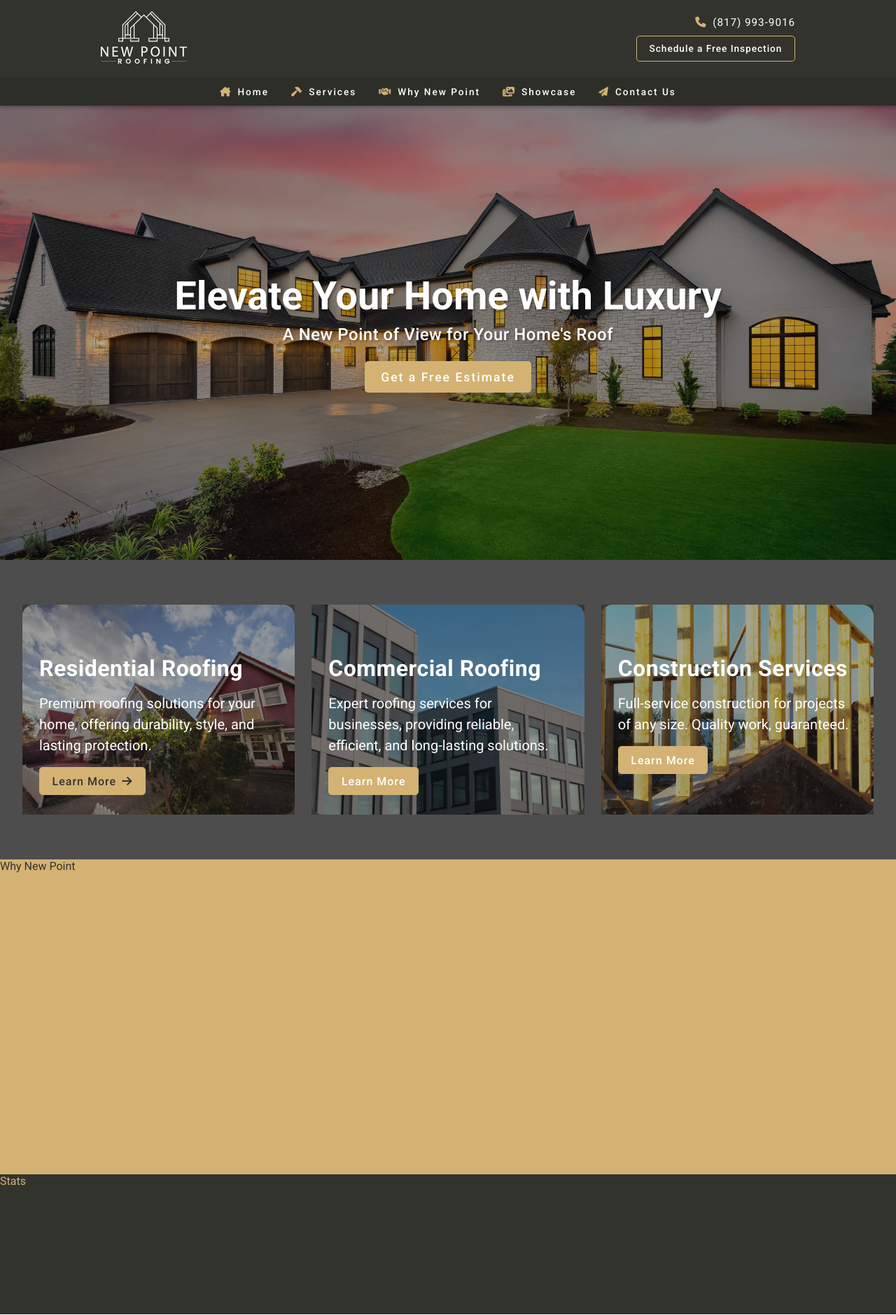
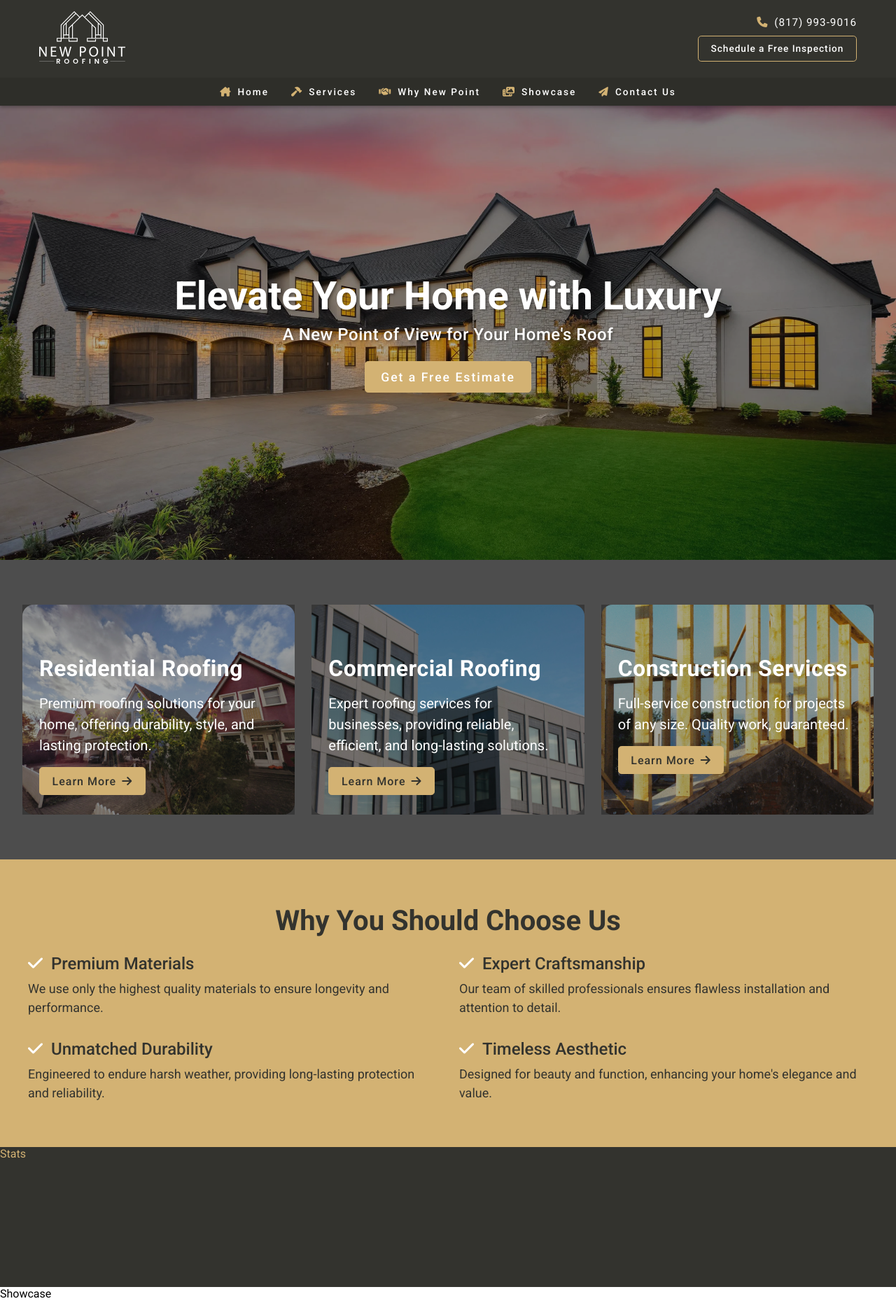
Before and after one commit to bjded/newpointroofing, a PHP site: page / in a window 1280 px wide. Shown: the top 1879 px of the page at 70% size. Run offline with PHP 8.4, Linux system fonts and the light colour scheme.

Commit message:
why section done

```diff
--- a/index.html
+++ b/index.html
@@ -126,7 +126,7 @@
                     Expert roofing services for businesses, providing reliable,
                     efficient, and long-lasting solutions.
                 </p>
-                <a href="#" class="btn btn-primary">Learn More</a>
+                <a href="#" class="btn btn-primary-arrow">Learn More</a>
             </div>
             <div
                 data-aos="fade-left"
@@ -139,11 +139,43 @@
                     Full-service construction for projects of any size. Quality
                     work, guaranteed.
                 </p>
-                <a href="#" class="btn btn-primary">Learn More</a>
+                <a href="#" class="btn btn-primary-arrow">Learn More</a>
             </div>
         </section>
 
-        <section id="why-new-point">Why New Point</section>
+        <section id="why-new-point" class="container">
+            <h2 class="container-heading">Why You Should Choose Us</h2>
+            <div class="whys">
+                <div class="why">
+                    <h3>Premium Materials</h3>
+                    <p>
+                        We use only the highest quality materials to ensure
+                        longevity and performance.
+                    </p>
+                </div>
+                <div class="why">
+                    <h3>Expert Craftsmanship</h3>
+                    <p>
+                        Our team of skilled professionals ensures flawless
+                        installation and attention to detail.
+                    </p>
+                </div>
+                <div class="why">
+                    <h3>Unmatched Durability</h3>
+                    <p>
+                        Engineered to endure harsh weather, providing
+                        long-lasting protection and reliability.
+                    </p>
+                </div>
+                <div class="why">
+                    <h3>Timeless Aesthetic</h3>
+                    <p>
+                        Designed for beauty and function, enhancing your home's
+                        elegance and value.
+                    </p>
+                </div>
+            </div>
+        </section>
 
         <section id="stats">Stats</section>
 
--- a/scripts/scripts.js
+++ b/scripts/scripts.js
@@ -27,5 +27,7 @@ document.querySelectorAll('a[href^="#"]').forEach((anchor) => {
 document.addEventListener("DOMContentLoaded", function () {
     //console.log("ready!");
 
-    AOS.init();
+    AOS.init({
+        once: true,
+    });
 });
--- a/styles/styles.css
+++ b/styles/styles.css
@@ -1,3 +1,5 @@
+@charset "UTF-8";
+/*1024px;*/
 *,
 *::before,
 *::after {
@@ -13,6 +15,16 @@ body {
 
 .container {
   padding: 4rem 2rem;
+}
+
+.container-heading {
+  font-size: 2.5rem;
+  text-align: center;
+}
+
+.container-subheading {
+  font-size: 1.5rem;
+  text-align: center;
 }
 
 .row {
@@ -103,7 +115,7 @@ nav {
 }
 nav .nav-logo-contact {
   width: 100%;
-  max-width: 1024px;
+  max-width: 1200px;
   display: flex;
   justify-content: space-between;
   align-items: center;
@@ -262,9 +274,42 @@ nav ul li a i {
 
 #why-new-point {
   width: 100%;
-  height: 450px; /* placeholder */
   background-color: hsl(39, 52%, 64%);
   color: hsl(60, 5%, 19%);
+}
+#why-new-point .whys {
+  max-width: 1200px;
+  display: grid;
+  grid-template-columns: 1fr 1fr;
+  gap: 2rem;
+  margin: 0 auto;
+}
+#why-new-point .whys .why h3 {
+  margin-bottom: 0.5rem;
+  font-size: 1.5rem;
+  font-weight: 500;
+  color: hsl(60, 5%, 19%);
+}
+#why-new-point .whys .why h3::before {
+  content: "✓";
+  margin-right: 0.75rem;
+  font-family: "Font Awesome 6 Free";
+  font-weight: 900;
+  color: hsl(0, 0%, 100%);
+}
+#why-new-point .whys .why p {
+  font-size: 18px;
+  font-weight: 400;
+  line-height: 1.5;
+  color: hsl(60, 5%, 19%);
+}
+@media (max-width: 767px) {
+  #why-new-point .whys {
+    grid-template-columns: 1fr;
+  }
+}
+#why-new-point .container-heading {
+  margin-bottom: 1.5rem;
 }
 
 #stats {
--- a/styles/styles.scss
+++ b/styles/styles.scss
@@ -14,7 +14,8 @@ $font-awesome: "Font Awesome 6 Free";
 
 // Variable Settings
 $nav-height: 151px;
-$nav-width: 1024px;
+$nav-width: 1200px; /*1024px;*/
+$content-max-width: 1200px;
 $container-padding: 4rem;
 
 // Reset
@@ -35,6 +36,14 @@ body {
 // Generic
 .container {
     padding: $container-padding calc($container-padding / 2);
+}
+.container-heading {
+    font-size: 2.5rem;
+    text-align: center;
+}
+.container-subheading {
+    font-size: 1.5rem;
+    text-align: center;
 }
 .row {
     padding: 1rem;
@@ -296,9 +305,42 @@ nav {
 // About Us
 #why-new-point {
     width: 100%;
-    height: 450px; /* placeholder */
     background-color: $color-secondary;
     color: $color-primary;
+    .whys {
+        max-width: calc($content-max-width - 0px);
+        display: grid;
+        grid-template-columns: 1fr 1fr;
+        gap: 2rem;
+        margin: 0 auto;
+        .why {
+            h3 {
+                margin-bottom: 0.5rem;
+                font-size: 1.5rem;
+                font-weight: 500;
+                color: $color-primary;
+                &::before {
+                    content: "\2713";
+                    margin-right: 0.75rem;
+                    font-family: $font-awesome;
+                    font-weight: 900;
+                    color: $color-light;
+                }
+            }
+            p {
+                font-size: 18px;
+                font-weight: 400;
+                line-height: 1.5;
+                color: $color-primary;
+            }
+        }
+        @media (max-width: 767px) {
+            grid-template-columns: 1fr;
+        }
+    }
+    .container-heading {
+        margin-bottom: 1.5rem;
+    }
 }
 
 // Stats
```
Also changed, not shown: 1 other file.
